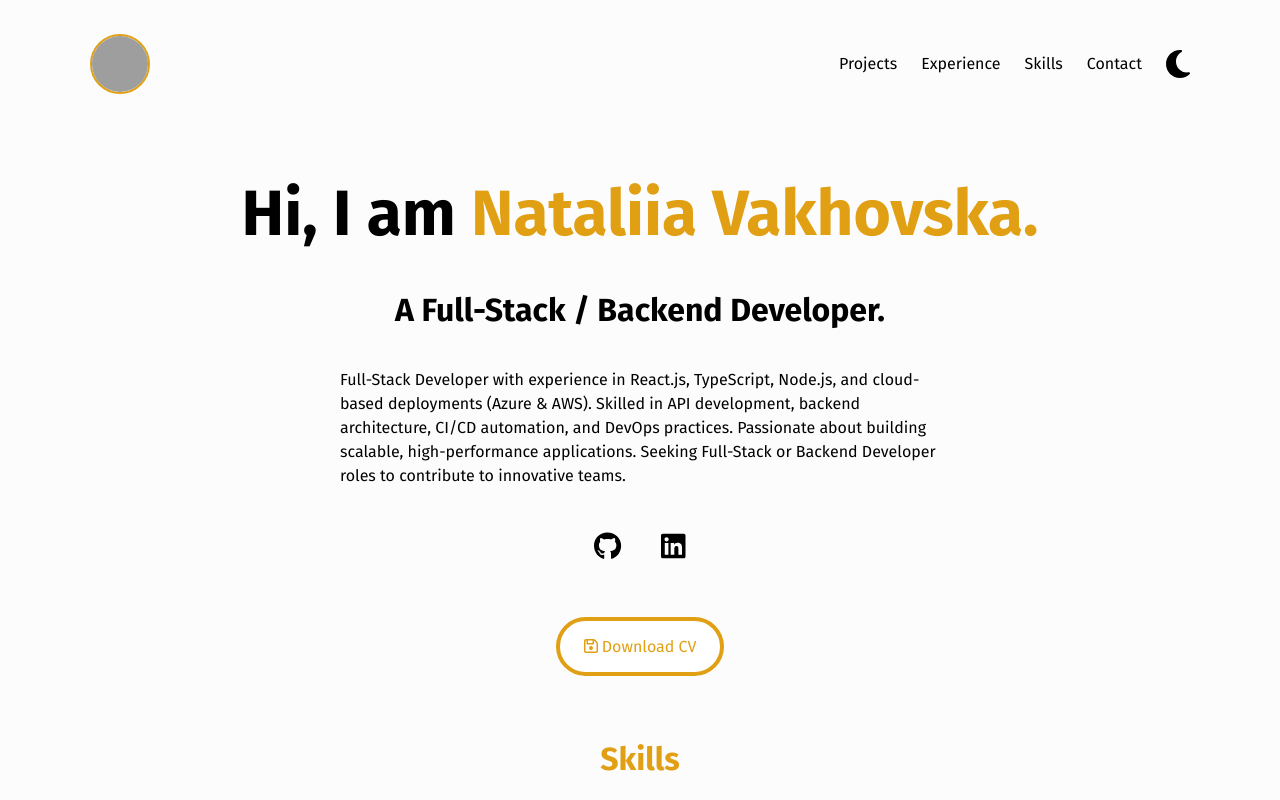
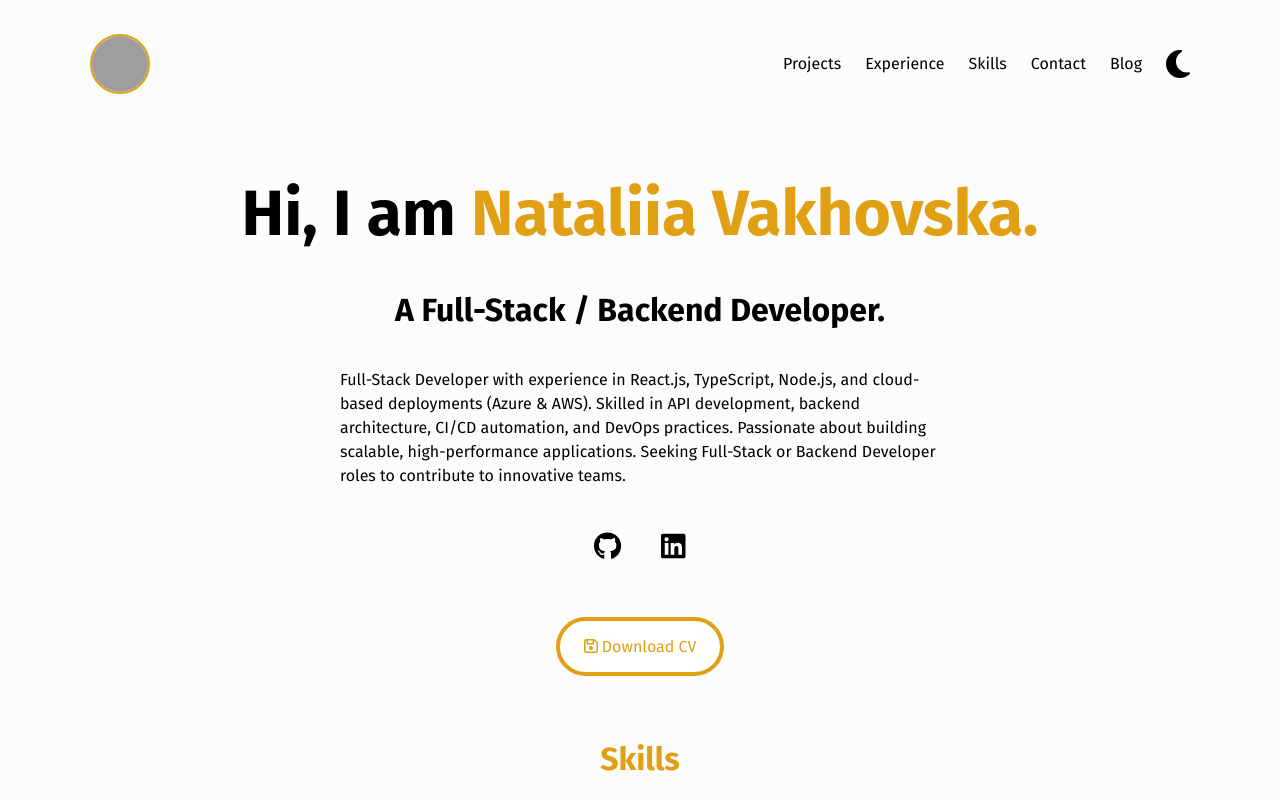
Before and after one commit to nvakhovska/nvakhovska, a React (Vite) app: page / in a window 1280 px wide. Shown: the top 800 px of the page. Built offline with nearby package versions, Linux system fonts and the light colour scheme; grey boxes are pictures that could not be loaded.

Commit message:
added links

```diff
--- a/src/components/Navbar/Navbar.jsx
+++ b/src/components/Navbar/Navbar.jsx
@@ -49,6 +49,16 @@ const Navbar = () => {
             Contact
           </a>
         </li>
+        <li className="nav__list-item">
+          <a
+            href="https://nvakhovska.github.io/bytes-and-thoughts/"
+            className="link link--nav"
+            target="_blank"
+            rel="noreferrer"
+          >
+            Blog
+          </a>
+        </li>
       </ul>
 
       <button
--- a/src/portfolio.jsx
+++ b/src/portfolio.jsx
@@ -22,7 +22,7 @@ const projects = [
       "PeTODO is a task management web application built using React, Node.js, and MongoDB. It allows users to create, manage, and organize tasks, with features like assigning tasks to specific users, sorting tasks by priority and due date, and tracking task statuses. The app includes JWT authentication for secure login and signup, and uses custom API endpoints for task operations. It supports dynamic task creation with optional fields such as due date, tags, and user assignments. Deployed on a production server.",
     stack: ["JavaScript", "React.js", "Node.js", "MongoDB", "JWT", "Axios", "Material UI"],
     sourceCode: "https://github.com/nvakhovska/peTODO-web",
-    livePreview: "https://your-production-server.com",
+    livePreview: "https://petodo.vercel.app",
     image: "/images/projects/petodo.png",
   },
   {
```
